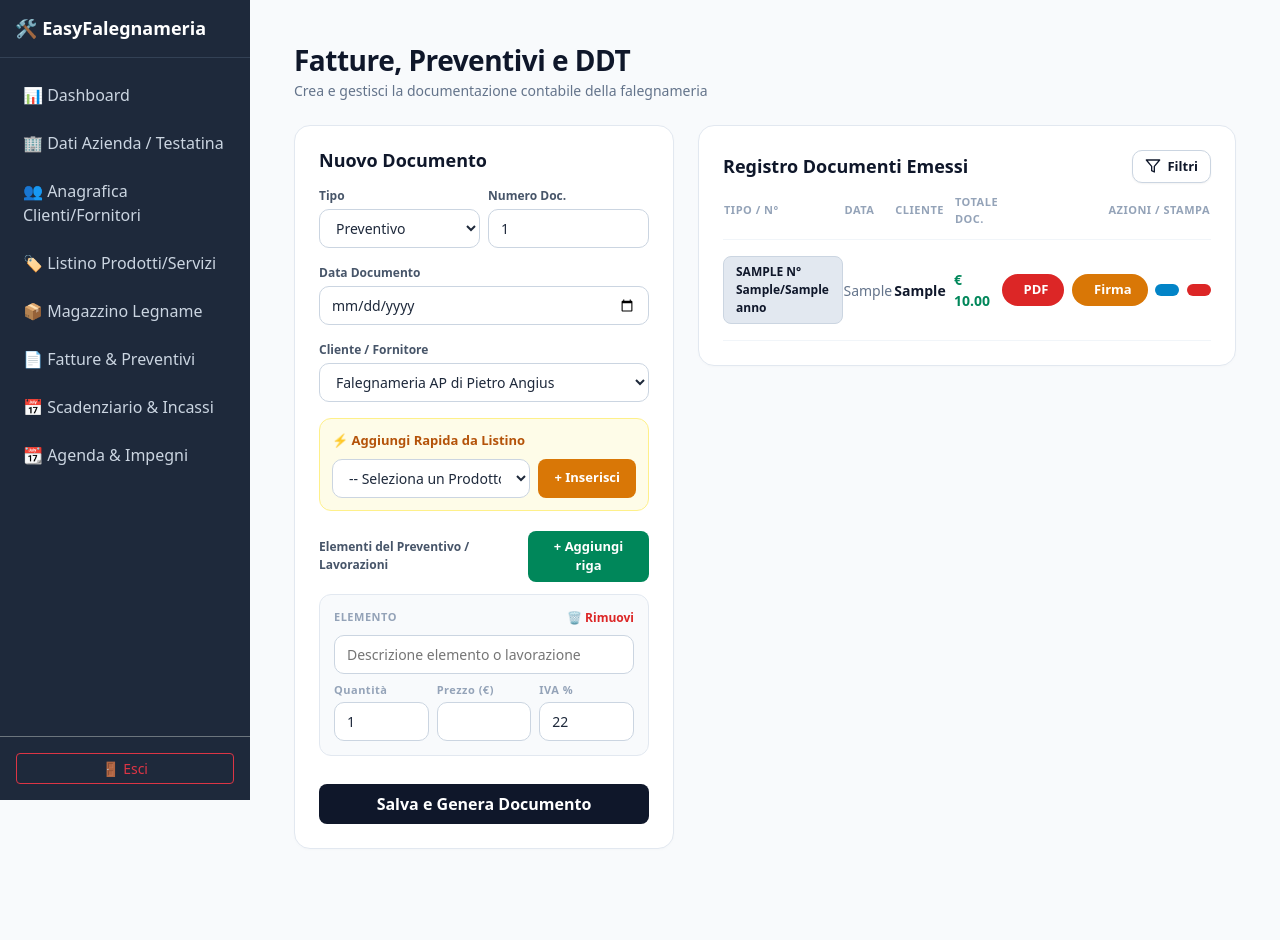
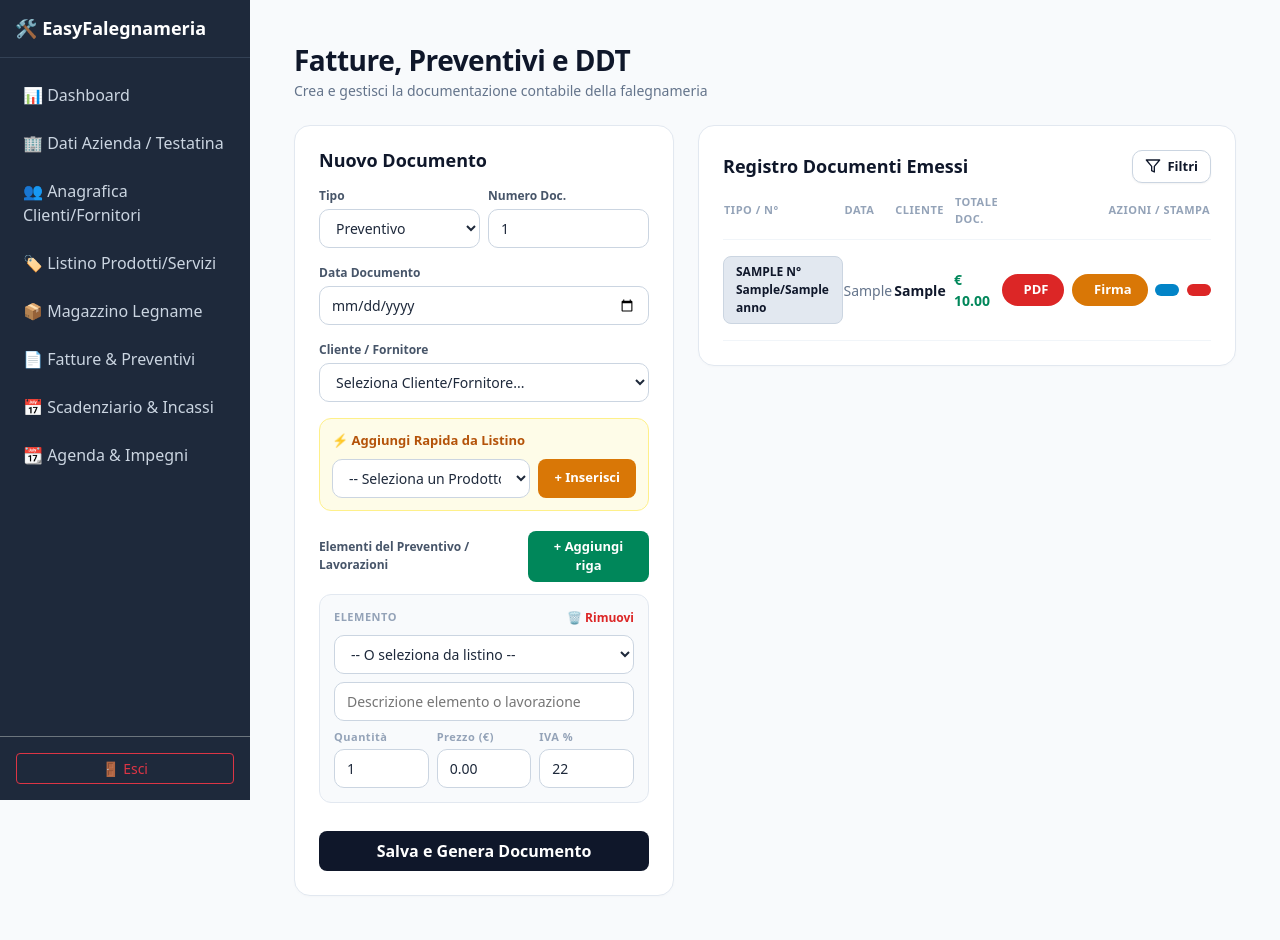
Before and after one commit to angeloangius8-code/gestionale-falegnameria, a Flask app: page /documenti in a window 1280 px wide. Before the commit the page ends 849 px from the top, so only its background shows below. Run offline with Flask 3, Linux system fonts and the light colour scheme; the visitor is signed in with stand-in values (Sample User, id 1); tables that the repository leaves empty hold one stand-in row (values such as "Sample post"); a database or web service that is not in the repository returns one stand-in record (values such as "Sample title"); some libraries are stand-ins or nearby versions.

Commit message:
Update documenti.html

```diff
--- a/gestionale_falegnameria/templates/documenti.html
+++ b/gestionale_falegnameria/templates/documenti.html
@@ -355,21 +355,27 @@
                 <div class="mb-3">
                     <label class="form-label-custom">Cliente / Fornitore</label>
                     <select name="anagrafica_id" class="form-select-custom" required>
-                        <option value="" disabled selected>Falegnameria AP di Pietro Angius</option>
+                        <option value="" disabled selected>Seleziona Cliente/Fornitore...</option>
                         {% for a in anagrafiche %}
                             <option value="{{ a.id }}">{{ a.ragione_sociale }}</option>
                         {% endfor %}
                     </select>
                 </div>
 
+                <!-- SELEZIONE RAPIDA DA LISTINO CON AUTO-COMPILAZIONE -->
                 <div class="listino-box">
                     <div class="listino-title">⚡ Aggiungi Rapida da Listino</div>
                     <div class="d-flex gap-2">
                         <select id="seleziona_listino" class="form-select-custom">
                             <option value="">-- Seleziona un Prodotto dal Listino --</option>
                             {% for p in prodotti %}
-                                <option value="{{ p.id }}" data-codice="{{ p.codice }}" data-nome="{{ p.nome }}" data-prezzo="{{ p.prezzo_unitario }}" data-um="{{ p.unita_misura }}" data-iva="{{ p.aliquota_iva }}">
-                                    {{ p.nome }} (€ {{ "%.2f"|format(p.prezzo_unitario) }})
+                                <option value="{{ p.id }}"
+                                        data-codice="{{ p.codice or '0899' }}"
+                                        data-nome="{{ p.nome }}"
+                                        data-prezzo="{{ p.prezzo_unitario or 0.0 }}"
+                                        data-um="{{ p.unita_misura or 'pz' }}"
+                                        data-iva="{{ p.aliquota_iva or 22 }}">
+                                    {{ p.codice or '' }} - {{ p.nome }} (€ {{ "%.2f"|format(p.prezzo_unitario|float) }})
                                 </option>
                             {% endfor %}
                         </select>
@@ -388,22 +394,38 @@
                             <span class="label-micro">ELEMENTO</span>
                             <button type="button" class="btn-rimuovi" onclick="rimuoviElemento(this)">🗑️ Rimuovi</button>
                         </div>
-                        <input type="hidden" name="codice[]" value="0899">
-                        <input type="hidden" name="unita_misura[]" value="pz">
-                        <input type="text" name="descrizione[]" class="form-control-custom mb-2" placeholder="Descrizione elemento o lavorazione" required>
+
+                        <!-- SELETTORE PRODOTTI IN-LINE -->
+                        <select class="form-select-custom mb-2 selettore-inline" onchange="autoCompilaRigaInline(this)">
+                            <option value="">-- O seleziona da listino --</option>
+                            {% for p in prodotti %}
+                                <option value="{{ p.id }}"
+                                        data-codice="{{ p.codice or '0899' }}"
+                                        data-nome="{{ p.nome }}"
+                                        data-prezzo="{{ p.prezzo_unitario or 0.0 }}"
+                                        data-um="{{ p.unita_misura or 'pz' }}"
+                                        data-iva="{{ p.aliquota_iva or 22 }}">
+                                    {{ p.nome }} (€ {{ "%.2f"|format(p.prezzo_unitario|float) }})
+                                </option>
+                            {% endfor %}
+                        </select>
+
+                        <input type="hidden" name="codice[]" class="input-codice" value="0899">
+                        <input type="hidden" name="unita_misura[]" class="input-um" value="pz">
+                        <input type="text" name="descrizione[]" class="form-control-custom mb-2 input-descrizione" placeholder="Descrizione elemento o lavorazione" required>
 
                         <div class="row g-2">
                             <div class="col-4">
                                 <label class="label-micro d-block mb-1">Quantità</label>
-                                <input type="number" step="0.01" name="quantita[]" class="form-control-custom" value="1" required>
+                                <input type="number" step="0.01" name="quantita[]" class="form-control-custom input-qta" value="1" required>
                             </div>
                             <div class="col-4">
                                 <label class="label-micro d-block mb-1">Prezzo (€)</label>
-                                <input type="number" step="0.01" name="prezzo_unitario[]" class="form-control-custom" value="0,00" required>
+                                <input type="number" step="0.01" name="prezzo_unitario[]" class="form-control-custom input-prezzo" value="0.00" required>
                             </div>
                             <div class="col-4">
                                 <label class="label-micro d-block mb-1">IVA %</label>
-                                <input type="number" step="0.01" name="aliquota_iva[]" class="form-control-custom" value="22" required>
+                                <input type="number" step="0.01" name="aliquota_iva[]" class="form-control-custom input-iva" value="22" required>
                                 <input type="hidden" name="sconto[]" value="0">
                             </div>
                         </div>
@@ -484,7 +506,7 @@
                             </td>
                             <td style="color: #64748b;">{{ doc.data_doc }}</td>
                             <td style="font-weight: 700; color: #0f172a;">{{ doc.ragione_sociale }}</td>
-                            <td style="font-weight: 800; color: #00875a;">€ {{ "%.2f"|format(doc.totale_documento) }}</td>
+                            <td style="font-weight: 800; color: #00875a;">€ {{ "%.2f"|format(doc.totale_documento|float) }}</td>
                             <td class="text-end text-nowrap">
                                 <a href="{{ url_for('pdf_documento', doc_id=doc.id) }}" class="btn-pdf" target="_blank" title="Scarica PDF">
                                     <i class="fas fa-file-pdf"></i> PDF
@@ -569,47 +591,35 @@ function resetFiltri() {
     applicafiltri();
 }
 
-function aggiungiRigaNuovo() {
-    let contenitore = document.getElementById('contenitore-righe');
-    let div = document.createElement('div');
-    div.className = 'box-elemento';
-    div.innerHTML = `
-        <div class="d-flex justify-content-between align-items-center mb-2">
-            <span class="label-micro">ELEMENTO</span>
-            <button type="button" class="btn-rimuovi" onclick="rimuoviElemento(this)">🗑️ Rimuovi</button>
-        </div>
-        <input type="hidden" name="codice[]" value="0899">
-        <input type="hidden" name="unita_misura[]" value="pz">
-        <input type="text" name="descrizione[]" class="form-control-custom mb-2" placeholder="Descrizione elemento o lavorazione" required>
-        <div class="row g-2">
-            <div class="col-4">
-                <label class="label-micro d-block mb-1">Quantità</label>
-                <input type="number" step="0.01" name="quantita[]" class="form-control-custom" value="1" required>
-            </div>
-            <div class="col-4">
-                <label class="label-micro d-block mb-1">Prezzo (€)</label>
-                <input type="number" step="0.01" name="prezzo_unitario[]" class="form-control-custom" value="0,00" required>
-            </div>
-            <div class="col-4">
-                <label class="label-micro d-block mb-1">IVA %</label>
-                <input type="number" step="0.01" name="aliquota_iva[]" class="form-control-custom" value="22" required>
-                <input type="hidden" name="sconto[]" value="0">
-            </div>
-        </div>
-    `;
-    contenitore.appendChild(div);
+function autoCompilaRigaInline(selectElem) {
+    let option = selectElem.options[selectElem.selectedIndex];
+    if (!option.value) return;
+
+    let box = selectElem.closest('.box-elemento');
+
+    let nome = option.getAttribute('data-nome') || '';
+    let prezzo = option.getAttribute('data-prezzo') || '0.00';
+    let um = option.getAttribute('data-um') || 'pz';
+    let codice = option.getAttribute('data-codice') || '0899';
+    let iva = option.getAttribute('data-iva') || '22';
+
+    box.querySelector('.input-codice').value = codice;
+    box.querySelector('.input-um').value = um;
+    box.querySelector('.input-descrizione').value = nome;
+    box.querySelector('.input-prezzo').value = parseFloat(prezzo).toFixed(2);
+    box.querySelector('.input-iva').value = parseFloat(iva);
 }
 
 function inserisciDaListino() {
     let select = document.getElementById('seleziona_listino');
-    let selectedOption = select.options[select.selectedIndex];
+    let option = select.options[select.selectedIndex];
     if (!select.value) return;
 
-    let nome = selectedOption.getAttribute('data-nome');
-    let prezzo = selectedOption.getAttribute('data-prezzo');
-    let um = selectedOption.getAttribute('data-um');
-    let codice = selectedOption.getAttribute('data-codice');
-    let iva = selectedOption.getAttribute('data-iva');
+    let nome = option.getAttribute('data-nome') || '';
+    let prezzo = option.getAttribute('data-prezzo') || '0.00';
+    let um = option.getAttribute('data-um') || 'pz';
+    let codice = option.getAttribute('data-codice') || '0899';
+    let iva = option.getAttribute('data-iva') || '22';
 
     let contenitore = document.getElementById('contenitore-righe');
     let div = document.createElement('div');
@@ -619,21 +629,21 @@ function inserisciDaListino() {
             <span class="label-micro">ELEMENTO DA LISTINO</span>
             <button type="button" class="btn-rimuovi" onclick="rimuoviElemento(this)">🗑️ Rimuovi</button>
         </div>
-        <input type="hidden" name="codice[]" value="${codice || '0899'}">
-        <input type="hidden" name="unita_misura[]" value="${um || 'pz'}">
-        <input type="text" name="descrizione[]" class="form-control-custom mb-2" value="${nome}" required>
+        <input type="hidden" name="codice[]" class="input-codice" value="${codice}">
+        <input type="hidden" name="unita_misura[]" class="input-um" value="${um}">
+        <input type="text" name="descrizione[]" class="form-control-custom mb-2 input-descrizione" value="${nome}" required>
         <div class="row g-2">
             <div class="col-4">
                 <label class="label-micro d-block mb-1">Quantità</label>
-                <input type="number" step="0.01" name="quantita[]" class="form-control-custom" value="1" required>
+                <input type="number" step="0.01" name="quantita[]" class="form-control-custom input-qta" value="1" required>
             </div>
             <div class="col-4">
                 <label class="label-micro d-block mb-1">Prezzo (€)</label>
-                <input type="number" step="0.01" name="prezzo_unitario[]" class="form-control-custom" value="${prezzo}" required>
+                <input type="number" step="0.01" name="prezzo_unitario[]" class="form-control-custom input-prezzo" value="${parseFloat(prezzo).toFixed(2)}" required>
             </div>
             <div class="col-4">
                 <label class="label-micro d-block mb-1">IVA %</label>
-                <input type="number" step="0.01" name="aliquota_iva[]" class="form-control-custom" value="${iva || 22}" required>
+                <input type="number" step="0.01" name="aliquota_iva[]" class="form-control-custom input-iva" value="${parseFloat(iva)}" required>
                 <input type="hidden" name="sconto[]" value="0">
             </div>
         </div>
@@ -641,5 +651,42 @@ function inserisciDaListino() {
     contenitore.appendChild(div);
     select.value = "";
 }
+
+function aggiungiRigaNuovo() {
+    let contenitore = document.getElementById('contenitore-righe');
+    let primaRiga = contenitore.querySelector('.box-elemento');
+    let div = document.createElement('div');
+    div.className = 'box-elemento';
+
+    // Clona e ripristina i campi vuoti mantenendo il selettore
+    div.innerHTML = `
+        <div class="d-flex justify-content-between align-items-center mb-2">
+            <span class="label-micro">ELEMENTO</span>
+            <button type="button" class="btn-rimuovi" onclick="rimuoviElemento(this)">🗑️ Rimuovi</button>
+        </div>
+        <select class="form-select-custom mb-2 selettore-inline" onchange="autoCompilaRigaInline(this)">
+            ${document.querySelector('.selettore-inline').innerHTML}
+        </select>
+        <input type="hidden" name="codice[]" class="input-codice" value="0899">
+        <input type="hidden" name="unita_misura[]" class="input-um" value="pz">
+        <input type="text" name="descrizione[]" class="form-control-custom mb-2 input-descrizione" placeholder="Descrizione elemento o lavorazione" required>
+        <div class="row g-2">
+            <div class="col-4">
+                <label class="label-micro d-block mb-1">Quantità</label>
+                <input type="number" step="0.01" name="quantita[]" class="form-control-custom input-qta" value="1" required>
+            </div>
+            <div class="col-4">
+                <label class="label-micro d-block mb-1">Prezzo (€)</label>
+                <input type="number" step="0.01" name="prezzo_unitario[]" class="form-control-custom input-prezzo" value="0.00" required>
+            </div>
+            <div class="col-4">
+                <label class="label-micro d-block mb-1">IVA %</label>
+                <input type="number" step="0.01" name="aliquota_iva[]" class="form-control-custom input-iva" value="22" required>
+                <input type="hidden" name="sconto[]" value="0">
+            </div>
+        </div>
+    `;
+    contenitore.appendChild(div);
+}
 </script>
 {% endblock %}
```
